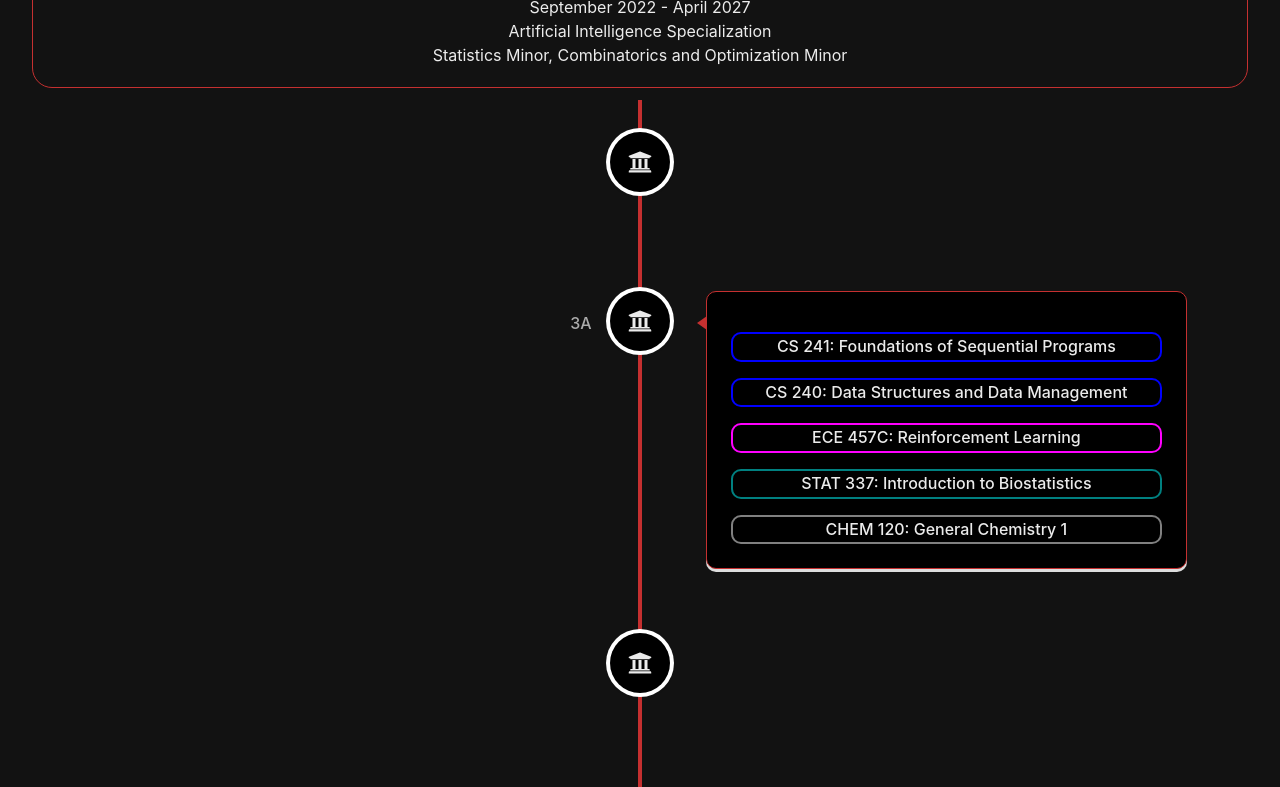
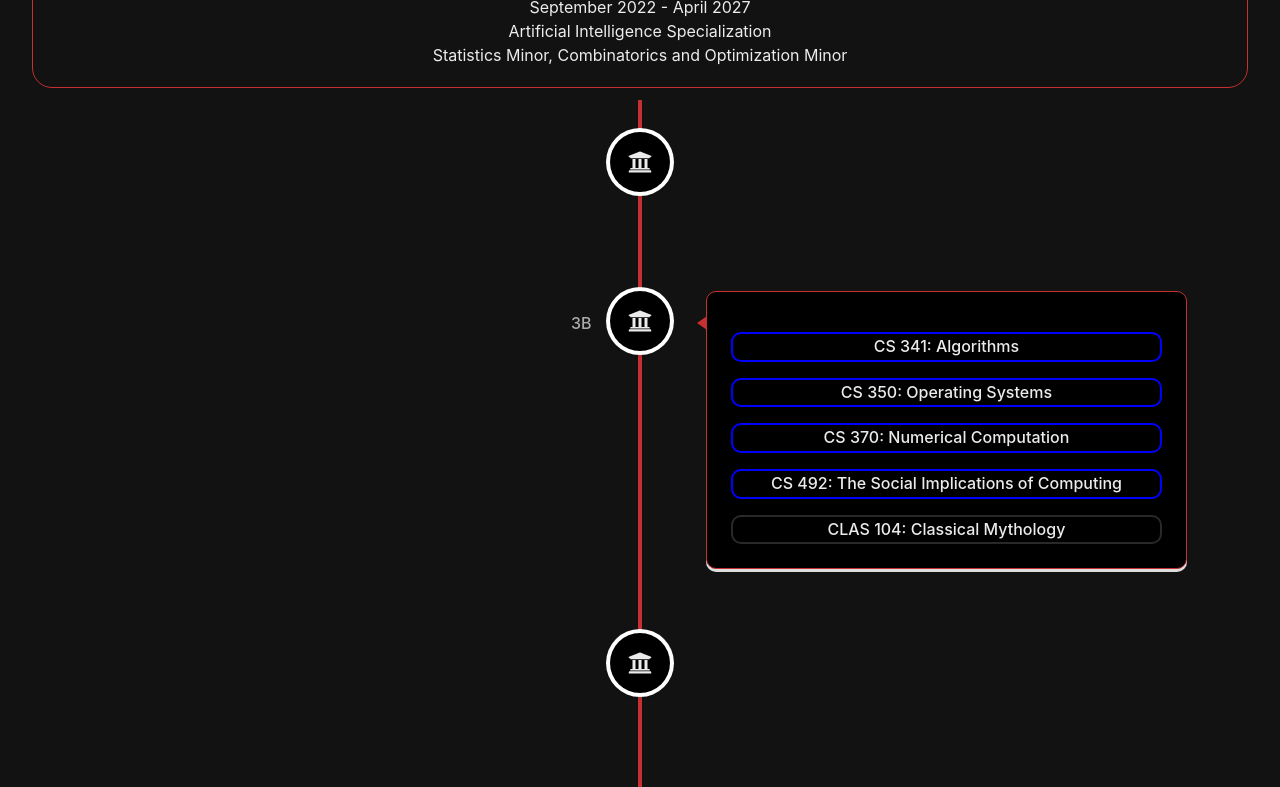
Before and after one commit to TheFJcurve/personal-portfolio, a React (Vite) app: page / in a window 1280 px wide. Shown: the part 3920-4707 px from the top of the page. Built offline with nearby package versions, Linux system fonts and the light colour scheme.

Commit message:
added upto COOP4

```diff
--- a/src/components/Academics.tsx
+++ b/src/components/Academics.tsx
@@ -124,6 +124,24 @@ const SemisterSubjectBox = ({ subjects }: SemisterSubjectBoxProps) => {
 const Academics = () => {
   const listOfSemisters: Semister[] = [
     {
+      semisterID: "COOP 4: Paxos Health",
+      subjects: ["ENGL 306A: Introduction to Linguistics"],
+    },
+    {
+      semisterID: "3B",
+      subjects: [
+        "CS 341: Algorithms",
+        "CS 350: Operating Systems",
+        "CS 370: Numerical Computation",
+        "CS 492: The Social Implications of Computing",
+        "CLAS 104: Classical Mythology",
+      ],
+    },
+    {
+      semisterID: "COOP 3: Ford Motor Company of Canada Limited",
+      subjects: ["STAT 341: Computational Statistics and Data Analysis"],
+    },
+    {
       semisterID: "COOP 2: Ford Motor Company of Canada Limited",
       subjects: ["CO 456: Introduction to Game Theory"],
     },
@@ -166,7 +184,6 @@ const Academics = () => {
       semisterID: "1B",
       subjects: [
         "CS 136: Elementary Algorithm Design and Data Abstraction",
-        "CS 136L: Tools and Techniques for Software Development",
         "STAT 230: Probability",
         "MATH 138: Calculus 2 for Honours Mathematics",
         "MATH 136: Linear Algebra 1 for Honours Mathematics",
```
